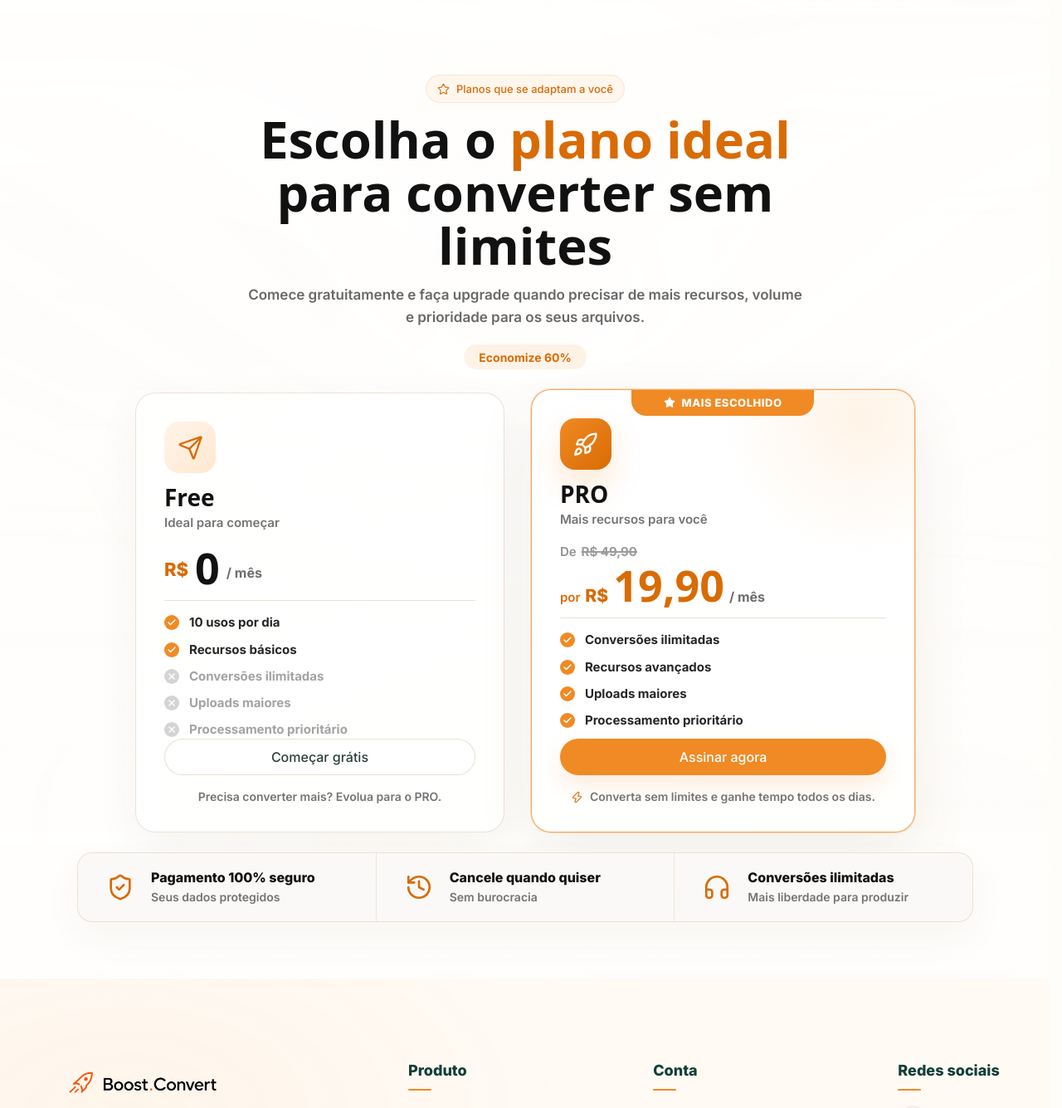
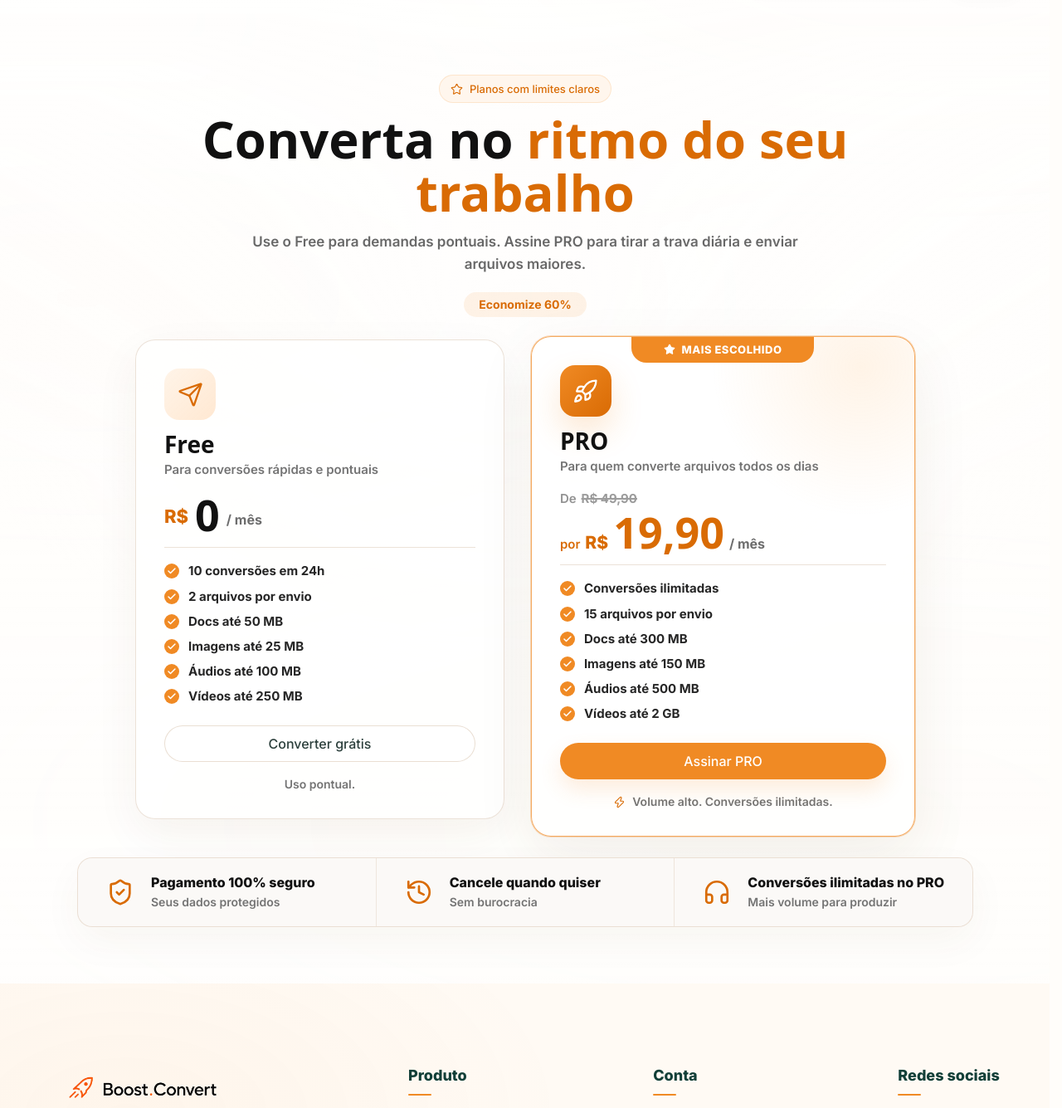
Before and after one commit to Boost-Convert-team/Boost.Convert, a Flask app: page /planos in a window 1280 px wide. Shown: the part 72-1407 px from the top of the page at 83% size. Run offline with Flask 3, Linux system fonts and the light colour scheme; some libraries are stand-ins or nearby versions; some web fonts are replaced.

Commit message:
Arrumando aba planos, deixar mais intuitivo

```diff
--- a/frontend/static/css/planos.css
+++ b/frontend/static/css/planos.css
@@ -71,7 +71,7 @@
     display: grid;
     grid-template-columns: minmax(0, .98fr) minmax(0, 1.02fr);
     gap: 32px;
-    align-items: stretch;
+    align-items: start;
     max-width: 940px;
     width: 100%;
     margin: 0 auto;
@@ -82,7 +82,7 @@
     display: flex;
     flex-direction: column;
     min-height: 480px;
-    padding: 34px 34px 26px;
+    padding: 34px 34px 28px;
     border: 1px solid rgba(234, 223, 211, .88);
     border-radius: 24px;
     background: rgba(255, 255, 255, .74);
@@ -290,20 +290,20 @@
 
 .plan-list {
     display: grid;
-    gap: 12px;
-    margin: 16px 0 0;
+    gap: 11px;
+    margin: 18px 0 0;
     padding: 0;
     list-style: none;
 }
 
 .plan-list li {
     display: flex;
-    align-items: center;
-    gap: 12px;
+    align-items: flex-start;
+    gap: 11px;
     color: #262626;
     font-family: var(--font-ui);
     font-size: 15px;
-    line-height: 1.35;
+    line-height: 1.28;
     font-weight: 700;
 }
 
@@ -311,6 +311,7 @@
     flex: 0 0 auto;
     width: 18px;
     height: 18px;
+    margin-top: 1px;
     padding: 3px;
     border-radius: 50%;
     background: var(--orange);
@@ -330,7 +331,7 @@
 .plan-button,
 .plan-action {
     width: 100%;
-    margin-top: auto;
+    margin-top: 26px;
 }
 
 .plan-action {
@@ -342,10 +343,11 @@
     align-items: center;
     justify-content: center;
     gap: 8px;
-    min-height: 30px;
-    margin-top: 12px;
+    min-height: 26px;
+    margin-top: 14px;
     text-align: center;
     font-size: 14px;
+    line-height: 1.35;
 }
 
 .plan-note svg {
--- a/frontend/templates/conta.html
+++ b/frontend/templates/conta.html
@@ -65,9 +65,9 @@
                         </div>
                     </div>
                     <dl class="plan-mini-list">
-                        <div><dt>Limites</dt><dd>{% if account_workspace.is_pro %}Ilimitados{% else %}10 a cada 24h{% endif %}</dd></div>
-                        <div><dt>Uploads</dt><dd>{% if account_workspace.is_pro %}Maiores{% else %}Leves{% endif %}</dd></div>
-                        <div><dt>Velocidade</dt><dd>{% if account_workspace.is_pro %}Priorit&aacute;ria{% else %}Normal{% endif %}</dd></div>
+                        <div><dt>Limites</dt><dd>{% if account_workspace.is_pro %}Convers&otilde;es ilimitadas{% else %}10 a cada 24h{% endif %}</dd></div>
+                        <div><dt>Maior upload</dt><dd>{% if account_workspace.is_pro %}V&iacute;deos at&eacute; 2 GB{% else %}V&iacute;deos at&eacute; 250 MB{% endif %}</dd></div>
+                        <div><dt>Arquivos</dt><dd>{% if account_workspace.is_pro %}15 por envio{% else %}2 por envio{% endif %}</dd></div>
                     </dl>
                 </article>
 
--- a/frontend/templates/planos.html
+++ b/frontend/templates/planos.html
@@ -1,7 +1,7 @@
 {% extends "base.html" %}
 
-{% block title %}Planos do Boost.Convert para converter sem limites{% endblock %}
-{% block meta_description %}Compare os planos do Boost.Convert e escolha entre uso gratuito ou conversoes ilimitadas. Tenha mais volume, prioridade e praticidade para seus arquivos online.{% endblock %}
+{% block title %}Planos Boost.Convert | Free e PRO para converter arquivos{% endblock %}
+{% block meta_description %}Compare Free e PRO no Boost.Convert: conversoes a cada 24h, arquivos por envio e uploads maiores para quem converte todos os dias.{% endblock %}
 
 {% block content %}
 <main class="pricing-page">
@@ -9,20 +9,21 @@
         <div class="pricing-copy reveal">
             <div class="eyebrow pricing-eyebrow">
                 <i data-lucide="star" aria-hidden="true"></i>
-                Planos que se adaptam a voc&ecirc;
+                Planos com limites claros
             </div>
-            <h1 id="pricing-title">Escolha o <span>plano ideal</span> para converter sem limites</h1>
-            <p>Comece gratuitamente e fa&ccedil;a upgrade quando precisar de mais recursos, volume e prioridade para os seus arquivos.</p>
+            <h1 id="pricing-title">Converta no <span>ritmo do seu trabalho</span></h1>
+            <p>Use o Free para demandas pontuais. Assine PRO para tirar a trava di&aacute;ria e enviar arquivos maiores.</p>
             <strong class="pricing-save">Economize 60%</strong>
         </div>
 
         <div class="pricing-stage reveal" aria-label="Planos dispon&iacute;veis">
+            {# // TODO: Implementar prioridade por plano, formatos exclusivos, processamento paralelo dedicado e historico completo antes de divulgar esses beneficios nos cards. #}
             <article class="plan-free pricing-card">
                 <span class="plan-icon plan-icon-soft"><i data-lucide="send" aria-hidden="true"></i></span>
 
                 <div class="plan-head">
                     <h2>Free</h2>
-                    <p>Ideal para come&ccedil;ar</p>
+                    <p>Para convers&otilde;es r&aacute;pidas e pontuais</p>
                 </div>
 
                 <div class="plan-price" aria-label="R$ 0 por m&ecirc;s">
@@ -32,15 +33,16 @@
                 </div>
 
                 <ul class="plan-list" aria-label="Recursos do plano Free">
-                    <li><i data-lucide="check" aria-hidden="true"></i> 10 usos por dia</li>
-                    <li><i data-lucide="check" aria-hidden="true"></i> Recursos b&aacute;sicos</li>
-                    <li class="is-disabled"><i data-lucide="x" aria-hidden="true"></i> Convers&otilde;es ilimitadas</li>
-                    <li class="is-disabled"><i data-lucide="x" aria-hidden="true"></i> Uploads maiores</li>
-                    <li class="is-disabled"><i data-lucide="x" aria-hidden="true"></i> Processamento priorit&aacute;rio</li>
+                    <li><i data-lucide="check" aria-hidden="true"></i> 10 convers&otilde;es em 24h</li>
+                    <li><i data-lucide="check" aria-hidden="true"></i> 2 arquivos por envio</li>
+                    <li><i data-lucide="check" aria-hidden="true"></i> Docs at&eacute; 50 MB</li>
+                    <li><i data-lucide="check" aria-hidden="true"></i> Imagens at&eacute; 25 MB</li>
+                    <li><i data-lucide="check" aria-hidden="true"></i> &Aacute;udios at&eacute; 100 MB</li>
+                    <li><i data-lucide="check" aria-hidden="true"></i> V&iacute;deos at&eacute; 250 MB</li>
                 </ul>
 
-                <a class="button button-secondary plan-button" href="{{ url_for('home.tools') }}">Come&ccedil;ar gr&aacute;tis</a>
-                <p class="plan-note">Precisa converter mais? Evolua para o PRO.</p>
+                <a class="button button-secondary plan-button" href="{{ url_for('home.tools') }}">Converter gr&aacute;tis</a>
+                <p class="plan-note">Uso pontual.</p>
             </article>
 
             <article class="plan-pro pricing-card" aria-label="Plano PRO, mais escolhido">
@@ -49,7 +51,7 @@
 
                 <div class="plan-head">
                     <h2>PRO</h2>
-                    <p>Mais recursos para voc&ecirc;</p>
+                    <p>Para quem converte arquivos todos os dias</p>
                 </div>
 
                 <div class="plan-price plan-price-promo" aria-label="De R$ 49,90 por R$ 19,90 por m&ecirc;s">
@@ -67,15 +69,17 @@
 
                 <ul class="plan-list" aria-label="Recursos do plano PRO">
                     <li><i data-lucide="check" aria-hidden="true"></i> Convers&otilde;es ilimitadas</li>
-                    <li><i data-lucide="check" aria-hidden="true"></i> Recursos avan&ccedil;ados</li>
-                    <li><i data-lucide="check" aria-hidden="true"></i> Uploads maiores</li>
-                    <li><i data-lucide="check" aria-hidden="true"></i> Processamento priorit&aacute;rio</li>
+                    <li><i data-lucide="check" aria-hidden="true"></i> 15 arquivos por envio</li>
+                    <li><i data-lucide="check" aria-hidden="true"></i> Docs at&eacute; 300 MB</li>
+                    <li><i data-lucide="check" aria-hidden="true"></i> Imagens at&eacute; 150 MB</li>
+                    <li><i data-lucide="check" aria-hidden="true"></i> &Aacute;udios at&eacute; 500 MB</li>
+                    <li><i data-lucide="check" aria-hidden="true"></i> V&iacute;deos at&eacute; 2 GB</li>
                 </ul>
 
                 <a class="button button-primary plan-button" href="https://pay.kiwify.com.br/pOcJvQr">
-                    Assinar agora
+                    Assinar PRO
                 </a>
-                <p class="plan-note"><i data-lucide="zap" aria-hidden="true"></i> Converta sem limites e ganhe tempo todos os dias.</p>
+                <p class="plan-note"><i data-lucide="zap" aria-hidden="true"></i> Volume alto. Convers&otilde;es ilimitadas.</p>
             </article>
         </div>
 
@@ -97,8 +101,8 @@
             <article>
                 <span><i data-lucide="headphones" aria-hidden="true"></i></span>
                 <div>
-                    <h2>Convers&otilde;es ilimitadas</h2>
-                    <p>Mais liberdade para produzir</p>
+                    <h2>Convers&otilde;es ilimitadas no PRO</h2>
+                    <p>Mais volume para produzir</p>
                 </div>
             </article>
         </aside>
```
Also changed, not shown: frontend/static/css/home/dashboard.css (+12 -11 lines), frontend/static/css/responsivo.css (+26 -6 lines), frontend/templates/home.html (+21 -17 lines).
